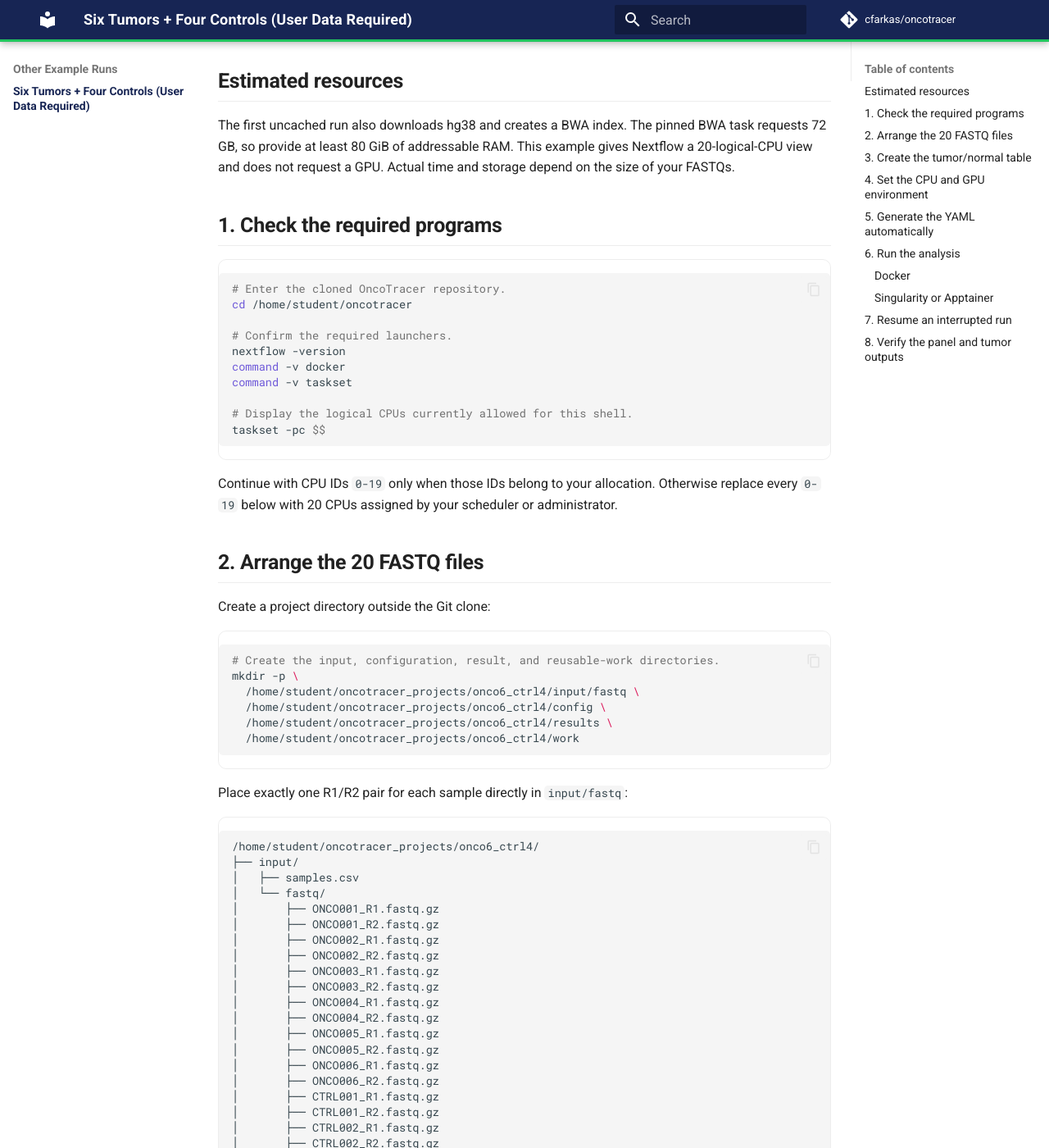
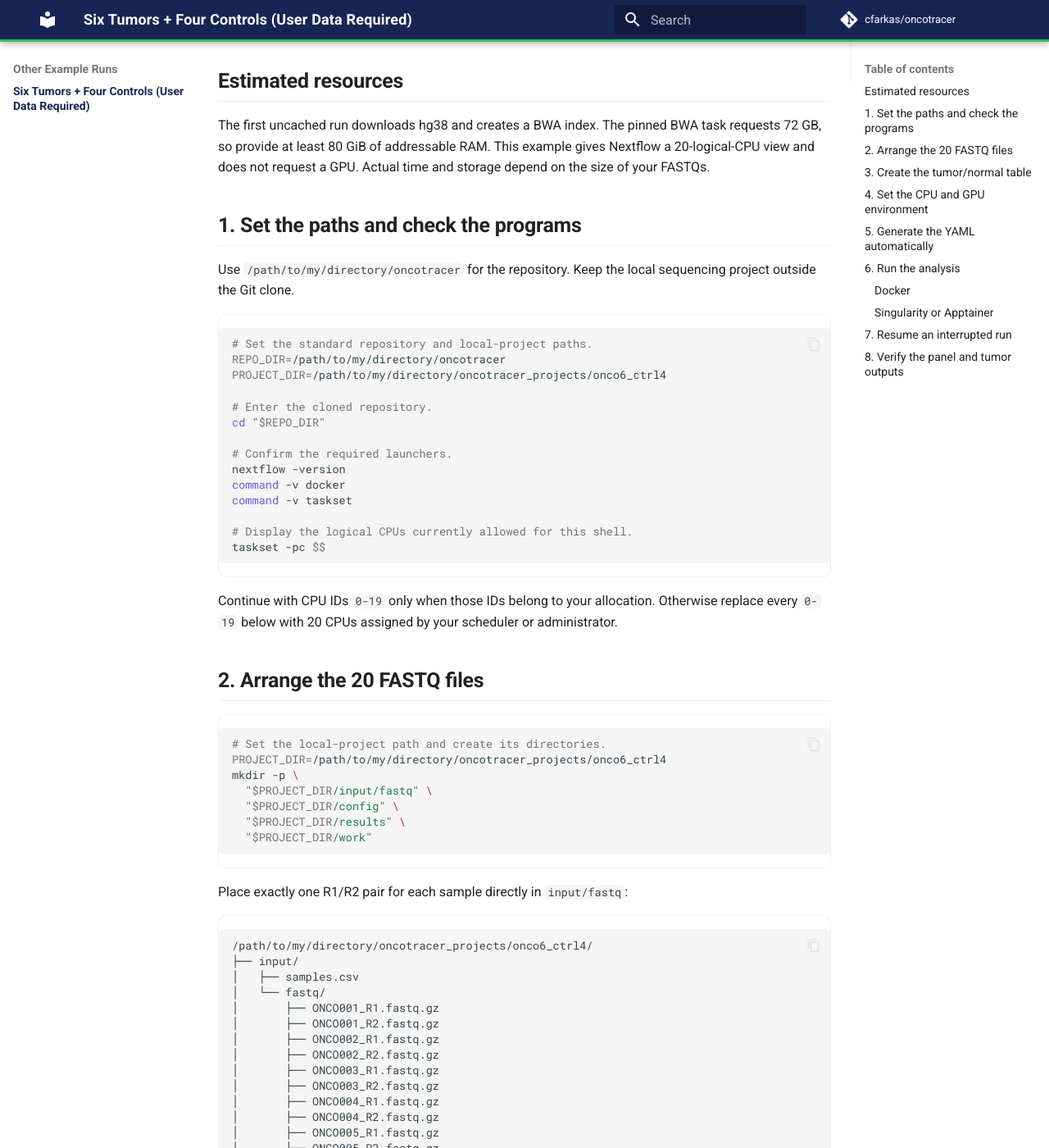
Before and after one commit to cfarkas/oncotracer, an MkDocs documentation site: the page built from docs/six_tumor_four_control.md, in a window 1280 px wide and 1400 px high, scrolled down 468 px. Shown: the whole window at 82% size. Built offline with MkDocs 1.6.1 and Material for MkDocs 9.7.7, drawn with Linux system fonts in a browser that asks for light colours; comment, search, counter and statistics services are not loaded; some of the changed text lies outside the part shown.

Commit message:
Docs: standardize local tumor-control example

````diff
--- a/docs/six_tumor_four_control.md
+++ b/docs/six_tumor_four_control.md
@@ -2,19 +2,25 @@
 
 This page is a **command template**, not a QuickStart. The repository does **not** include or download the `ONCO001`–`ONCO006` and `CTRL001`–`CTRL004` FASTQs. Nothing on this page can run until you provide all 20 paired-end files.
 
-The example shows how Automatic Setup can generate a local qDNAseq panel of normals from four controls and apply it to six tumors. Corrected CNA outputs contain the six tumors; the controls remain reference and quality-control inputs.
+The example shows how Automatic Setup generates a local qDNAseq panel of normals from four controls and applies it to six tumors. Corrected CNA outputs contain the six tumors; controls remain reference and quality-control inputs.
 
 The Docker commands use [`carlosfarkas/oncotracer:latest`](https://hub.docker.com/r/carlosfarkas/oncotracer). On an HPC system configured with Singularity or Apptainer, use `--singularity` instead of `--docker`.
 
 ## Estimated resources
 
-The first uncached run also downloads hg38 and creates a BWA index. The pinned BWA task requests 72 GB, so provide at least 80 GiB of addressable RAM. This example gives Nextflow a 20-logical-CPU view and does not request a GPU. Actual time and storage depend on the size of your FASTQs.
+The first uncached run downloads hg38 and creates a BWA index. The pinned BWA task requests 72 GB, so provide at least 80 GiB of addressable RAM. This example gives Nextflow a 20-logical-CPU view and does not request a GPU. Actual time and storage depend on the size of your FASTQs.
 
-## 1. Check the required programs
+## 1. Set the paths and check the programs
+
+Use `/path/to/my/directory/oncotracer` for the repository. Keep the local sequencing project outside the Git clone.
 
 ```bash
-# Enter the cloned OncoTracer repository.
-cd /home/student/oncotracer
+# Set the standard repository and local-project paths.
+REPO_DIR=/path/to/my/directory/oncotracer
+PROJECT_DIR=/path/to/my/directory/oncotracer_projects/onco6_ctrl4
+
+# Enter the cloned repository.
+cd "$REPO_DIR"
 
 # Confirm the required launchers.
 nextflow -version
@@ -29,21 +35,20 @@
 
 ## 2. Arrange the 20 FASTQ files
 
-Create a project directory outside the Git clone:
-
 ```bash
-# Create the input, configuration, result, and reusable-work directories.
+# Set the local-project path and create its directories.
+PROJECT_DIR=/path/to/my/directory/oncotracer_projects/onco6_ctrl4
 mkdir -p \
-  /home/student/oncotracer_projects/onco6_ctrl4/input/fastq \
-  /home/student/oncotracer_projects/onco6_ctrl4/config \
-  /home/student/oncotracer_projects/onco6_ctrl4/results \
-  /home/student/oncotracer_projects/onco6_ctrl4/work
+  "$PROJECT_DIR/input/fastq" \
+  "$PROJECT_DIR/config" \
+  "$PROJECT_DIR/results" \
+  "$PROJECT_DIR/work"
 ```
 
 Place exactly one R1/R2 pair for each sample directly in `input/fastq`:
 
 ```text
-/home/student/oncotracer_projects/onco6_ctrl4/
+/path/to/my/directory/oncotracer_projects/onco6_ctrl4/
 ├── input/
 │   ├── samples.csv
 │   └── fastq/
@@ -75,8 +80,11 @@
 Automatic Setup expects one pair per sample in the top level of the FASTQ directory. It does not combine lane files recursively.
 
 ```bash
+# Set the local-project path.
+PROJECT_DIR=/path/to/my/directory/oncotracer_projects/onco6_ctrl4
+
 # Confirm that the input directory contains exactly 20 compressed FASTQs.
-find /home/student/oncotracer_projects/onco6_ctrl4/input/fastq \
+find "$PROJECT_DIR/input/fastq" \
   -maxdepth 1 -type f -name '*.fastq.gz' | wc -l
 ```
 
@@ -84,14 +92,14 @@
 
 ## 3. Create the tumor/normal table
 
+Use this copy/paste-ready command. It creates or replaces the table instead of appending duplicate rows.
+
 ```bash
-# Open the sample table in Nano.
-nano /home/student/oncotracer_projects/onco6_ctrl4/input/samples.csv
-```
+# Set the local-project path.
+PROJECT_DIR=/path/to/my/directory/oncotracer_projects/onco6_ctrl4
 
-Paste exactly this content:
-
-```csv
+# Create the exact six-tumor/four-control table.
+cat > "$PROJECT_DIR/input/samples.csv" <<'CSV'
 sample_name,status
 ONCO001,TUMOR
 ONCO002,TUMOR
@@ -103,17 +111,20 @@
 CTRL002,NORMAL
 CTRL003,NORMAL
 CTRL004,NORMAL
+CSV
+
+# Display the saved table.
+cat "$PROJECT_DIR/input/samples.csv"
 ```
-
-Save with `Ctrl+O`, press Enter, and exit with `Ctrl+X`.
 
 `sample_name` must match the text before `_R1` and `_R2`. Automatic Setup uses the four `NORMAL` rows to generate the local panel settings.
 
 ## 4. Set the CPU and GPU environment
 
 ```bash
-# Enter the repository before launching Nextflow.
-cd /home/student/oncotracer
+# Set the standard repository path and enter it.
+REPO_DIR=/path/to/my/directory/oncotracer
+cd "$REPO_DIR"
 
 # Hide GPU devices because this example does not request a GPU.
 export CUDA_VISIBLE_DEVICES=""
@@ -132,28 +143,35 @@
 `--auto_params` checks the 20 FASTQs, matches them to the sample table, writes `illumina.samplesheet.csv`, and writes `illumina.auto.yml`. It does not align reads or call CNAs.
 
 ```bash
+# Set the standard repository and local-project paths.
+REPO_DIR=/path/to/my/directory/oncotracer
+PROJECT_DIR=/path/to/my/directory/oncotracer_projects/onco6_ctrl4
+
 # Validate the FASTQs and generate the Illumina YAML and samplesheet.
-taskset --cpu-list 0-19 nextflow run /home/student/oncotracer/main.nf \
+taskset --cpu-list 0-19 nextflow run "$REPO_DIR/main.nf" \
   --auto_params \
   --mode illumina \
-  --reads_folder /home/student/oncotracer_projects/onco6_ctrl4/input/fastq \
-  --sample_table /home/student/oncotracer_projects/onco6_ctrl4/input/samples.csv \
-  --auto_config_dir /home/student/oncotracer_projects/onco6_ctrl4/config \
-  --auto_outdir /home/student/oncotracer_projects/onco6_ctrl4/results \
-  -work-dir /home/student/oncotracer_projects/onco6_ctrl4/work/auto_params
+  --reads_folder "$PROJECT_DIR/input/fastq" \
+  --sample_table "$PROJECT_DIR/input/samples.csv" \
+  --auto_config_dir "$PROJECT_DIR/config" \
+  --auto_outdir "$PROJECT_DIR/results" \
+  -work-dir "$PROJECT_DIR/work/auto_params"
 ```
 
 Continue only after `AUTO_PARAMS SUCCESS` appears.
 
 ```bash
+# Set the local-project path.
+PROJECT_DIR=/path/to/my/directory/oncotracer_projects/onco6_ctrl4
+
 # Inspect the generated YAML.
-sed -n '1,120p' /home/student/oncotracer_projects/onco6_ctrl4/config/illumina.auto.yml
+sed -n '1,120p' "$PROJECT_DIR/config/illumina.auto.yml"
 
 # Inspect the generated FASTQ-to-sample mapping.
-sed -n '1,20p' /home/student/oncotracer_projects/onco6_ctrl4/config/illumina.samplesheet.csv
+sed -n '1,20p' "$PROJECT_DIR/config/illumina.samplesheet.csv"
 
 # Inspect sample counts and file hashes.
-cat /home/student/oncotracer_projects/onco6_ctrl4/config/auto_params_manifest.tsv
+cat "$PROJECT_DIR/config/auto_params_manifest.tsv"
 ```
 
 The YAML must include:
@@ -167,14 +185,15 @@
 illumina_pon_r_container: docker://quay.io/dincalcilab/qdnaseq:1.30.0-a28ebc1
 ```
 
-Check the generated roles:
+```bash
+# Set the local-project path.
+PROJECT_DIR=/path/to/my/directory/oncotracer_projects/onco6_ctrl4
 
-```bash
 # Count the generated tumor rows.
-grep -c ',tumor$' /home/student/oncotracer_projects/onco6_ctrl4/config/illumina.samplesheet.csv
+grep -c ',tumor$' "$PROJECT_DIR/config/illumina.samplesheet.csv"
 
 # Count the generated normal rows.
-grep -c ',normal$' /home/student/oncotracer_projects/onco6_ctrl4/config/illumina.samplesheet.csv
+grep -c ',normal$' "$PROJECT_DIR/config/illumina.samplesheet.csv"
 ```
 
 The commands must print `6` and `4`.
@@ -184,22 +203,30 @@
 ### Docker
 
 ```bash
-# Run the generated configuration with Docker, 20 visible CPUs, and resume support.
-taskset --cpu-list 0-19 nextflow run /home/student/oncotracer/main.nf \
+# Set the standard repository and local-project paths.
+REPO_DIR=/path/to/my/directory/oncotracer
+PROJECT_DIR=/path/to/my/directory/oncotracer_projects/onco6_ctrl4
+
+# Run the generated configuration with Docker and resume support.
+taskset --cpu-list 0-19 nextflow run "$REPO_DIR/main.nf" \
   --docker \
-  -params-file /home/student/oncotracer_projects/onco6_ctrl4/config/illumina.auto.yml \
-  -work-dir /home/student/oncotracer_projects/onco6_ctrl4/work/analysis \
+  -params-file "$PROJECT_DIR/config/illumina.auto.yml" \
+  -work-dir "$PROJECT_DIR/work/analysis" \
   -resume
 ```
 
 ### Singularity or Apptainer
 
 ```bash
+# Set the standard repository and local-project paths.
+REPO_DIR=/path/to/my/directory/oncotracer
+PROJECT_DIR=/path/to/my/directory/oncotracer_projects/onco6_ctrl4
+
 # Run the same configuration through the HPC container option.
-taskset --cpu-list 0-19 nextflow run /home/student/oncotracer/main.nf \
+taskset --cpu-list 0-19 nextflow run "$REPO_DIR/main.nf" \
   --singularity \
-  -params-file /home/student/oncotracer_projects/onco6_ctrl4/config/illumina.auto.yml \
-  -work-dir /home/student/oncotracer_projects/onco6_ctrl4/work/analysis \
+  -params-file "$PROJECT_DIR/config/illumina.auto.yml" \
+  -work-dir "$PROJECT_DIR/work/analysis" \
   -resume
 ```
 
@@ -210,22 +237,24 @@
 Restore the environment variables from step 4, then use the same YAML and work directory:
 
 ```bash
-# Return to the repository.
-cd /home/student/oncotracer
+# Set the standard repository and local-project paths.
+REPO_DIR=/path/to/my/directory/oncotracer
+PROJECT_DIR=/path/to/my/directory/oncotracer_projects/onco6_ctrl4
 
 # Resume the existing Docker analysis.
-taskset --cpu-list 0-19 nextflow run /home/student/oncotracer/main.nf \
+taskset --cpu-list 0-19 nextflow run "$REPO_DIR/main.nf" \
   --docker \
-  -params-file /home/student/oncotracer_projects/onco6_ctrl4/config/illumina.auto.yml \
-  -work-dir /home/student/oncotracer_projects/onco6_ctrl4/work/analysis \
+  -params-file "$PROJECT_DIR/config/illumina.auto.yml" \
+  -work-dir "$PROJECT_DIR/work/analysis" \
   -resume
 ```
 
 ## 8. Verify the panel and tumor outputs
 
 ```bash
-# Set convenient paths for the checks below.
-OUT=/home/student/oncotracer_projects/onco6_ctrl4/results
+# Set the local-project and result paths.
+PROJECT_DIR=/path/to/my/directory/oncotracer_projects/onco6_ctrl4
+OUT="$PROJECT_DIR/results"
 PON="$OUT/01_samurai_illumina/qdnaseq_local_pon"
 
 # Require the successful panel completion marker.
````
